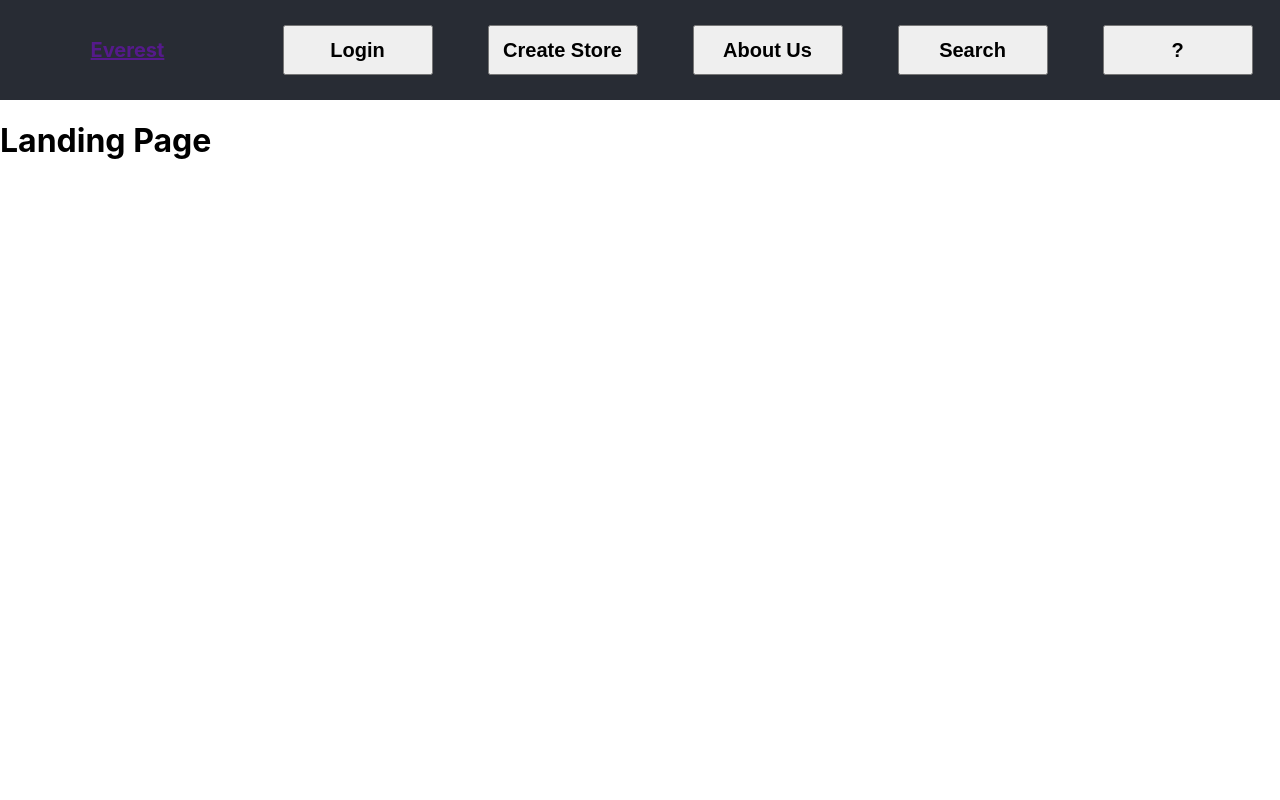
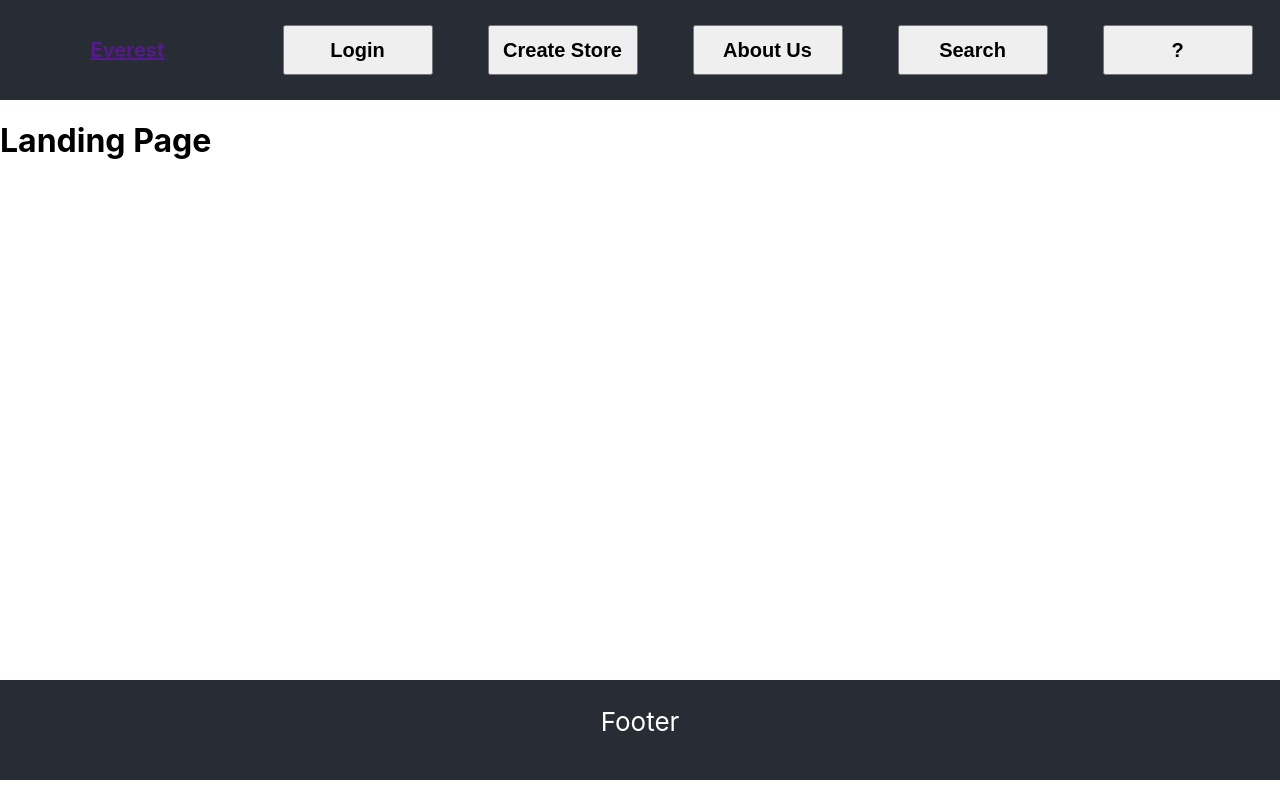
Before and after one commit to JohnDeLeoDev/Everest, a React (Create React App) app: page / in a window 1280 px wide. Built offline with nearby package versions, Linux system fonts and the light colour scheme.

Commit message:
Buttons for use cases for Owner are now functional.

```diff
--- a/src/App.css
+++ b/src/App.css
@@ -62,3 +62,17 @@
     transform: rotate(360deg);
   }
 }
+
+.Footer {
+  background-color: #282c34;
+  position:absolute;
+  flex-direction: row;
+  justify-content: center;
+  align-items: center;
+  font-size: calc(10px + 2vmin);
+  color: white;
+  height:100px;
+  width: 100%;
+  bottom:20px;
+  text-align: center;
+}
--- a/src/App.js
+++ b/src/App.js
@@ -1,5 +1,6 @@
 import './App.css'
 import {Header} from './Header.js';
+import {Footer} from './Footer.js';
 import React from 'react';
 import View from './View.js';
 
@@ -15,6 +16,10 @@ function App() {
   const [help, setHelp] = React.useState(null);
   const [login, setLogin] = React.useState(null);
   const [createStore, setCreateStore] = React.useState(false);
+  const [addComp, setAddComp] = React.useState(false);
+  const [inventory, setInventory] = React.useState(false);
+  const [modifyComp, setModifyComp] = React.useState(false);
+  const [removeComp, setRemoveComp] = React.useState(false);
 
   // These functions handle the state of the app within App.js so that external components can change the state of the app.
   function handleHome() {
@@ -24,10 +29,25 @@ function App() {
     setCreateStore(false);
   }
 
+  function handleRemoveComp(bool) {
+    setRemoveComp(bool);
+  }
+
+  function handleModifyComp(bool) {
+    setModifyComp(bool);
+  }
+
+  function handleInventory(bool) {
+    setInventory(bool);
+  }
+
   function handleAbout(bool) {
     setAbout(bool);
+  }
 
-  }
+  function handleAddComp(bool) {
+    setAddComp(bool);
+    }
 
   function handleLogin(bool) {
     setLogin(bool);
@@ -53,6 +73,11 @@ function App() {
     setHelp(false);
     setSearch(false);
     setStore(null);
+    setHome(true);
+    setAddComp(false);
+    setInventory(false);
+    setModifyComp(false);
+    setRemoveComp(false);
   }
 
   // Three core views, a header, view, and footer
@@ -60,7 +85,8 @@ function App() {
   return (
     <>
       <Header user={user} handleUser={handleUser} handleCreateStore={handleCreateStore} handleLogin={handleLogin} handleAbout={handleAbout} home={home} handleLogout={handleLogout}/>
-      <View user={user} handleUser={handleUser} createStore={createStore} about={about} login={login}/>
+      <View user={user} handleUser={handleUser} handleCreateStore={handleCreateStore} createStore={createStore} about={about} login={login} handleAddComp={handleAddComp} addComp={addComp} handleInventory={handleInventory} inventory={inventory} handleModifyComp={handleModifyComp} modifyComp={modifyComp} handleRemoveComp={handleRemoveComp} removeComp={removeComp}/>
+      <Footer />
     </>
 
   );
--- /dev/null
+++ b/src/Footer.js
@@ -0,0 +1,7 @@
+export function Footer() {
+    return (
+        <footer className="Footer">
+            <p>Footer</p>
+        </footer>
+    );
+}
--- a/src/Owner/AddComp.js
+++ b/src/Owner/AddComp.js
@@ -0,0 +1,7 @@
+export default function AddComp(props) {
+    return (
+        <>
+            <h1>AddComp</h1>
+        </>
+    )
+}
--- a/src/Owner/Inventory.js
+++ b/src/Owner/Inventory.js
@@ -0,0 +1,7 @@
+export default function Inventory(props) {
+    return (
+        <>
+            <h1>Inventory</h1>
+        </>
+    )
+}
--- /dev/null
+++ b/src/Owner/Modify.js
@@ -0,0 +1,7 @@
+export default function ModifyComp(props) {
+    return (
+        <>
+            <h1>Modify</h1>
+        </>
+    )
+}
--- a/src/Owner/Remove.js
+++ b/src/Owner/Remove.js
@@ -0,0 +1,7 @@
+export default function RemoveComp(props) {
+    return (
+        <>
+            <h1>RemoveComp</h1>
+        </>
+    )
+}
--- a/src/View.js
+++ b/src/View.js
@@ -3,19 +3,31 @@ import './App.css';
 import Create from './Owner/Create.js';
 import Login from './Login.js';
 import About from './About.js';
+import AddComp from './Owner/AddComp.js';
+import Inventory from './Owner/Inventory.js';
+import ModifyComp from './Owner/Modify.js';
+import RemoveComp from './Owner/Remove.js';
 
-function ManagerView() {
+function ManagerView(props) {
     return (
         <div className="ManagerView">
             <h1>Manager View</h1>
+            <button className="Button" onClick={() => {props.handleCreateStore(true)}}>Create Store</button>
+            <button className="Button" onClick={() => {props.handleAddComp(true)}}>Add Computers</button>
         </div>
     );
 }
 
-function OwnerView() {
+function OwnerView(props) {
     return (
         <div className="OwnerView">
             <h1>Welcome, Owner</h1>
+            <button className="Button" onClick={() => {props.handleCreateStore(true)}}>Create Store</button>
+            <button className="Button" onClick={() => {props.handleAddComp(true)}}>Add Computers</button>
+            <button className="Button" onClick={() => {props.handleInventory(true)}}>Inventory</button>
+            <button className="Button" onClick={() => {props.handleModifyComp(true)}}>Modify Computers</button>
+            <button className="Button" onClick={() => {props.handleRemoveComp(true)}}>Remove Computers</button>
+
         </div>
     );
 }
@@ -40,13 +52,18 @@ export default function View(props) {
 
     return (
         <>
-            {props.user === 'owner' && <OwnerView />}
-            {props.user === 'manager' && <ManagerView />}
+            {props.user === 'owner' && <OwnerView handleAddComp={props.handleAddComp} handleCreateStore={props.handleCreateStore} handleInventory={props.handleInventory} handleModifyComp={props.handleModifyComp} handleRemoveComp={props.handleRemoveComp}/>}
+            {props.user === 'manager' && <ManagerView handleCreateStore={props.handleCreateStore} />}
             {props.user === 'customer' && <CustomerView />}
             {(props.createStore === true && (props.user === 'manager' || props.user === 'owner')) && <Create />}
             {props.user === null && <Landing />}
             {props.login === true && <Login handleUser={props.handleUser}/>}
             {props.about === true && <About />}
+            {props.addComp ===true && <AddComp />}
+            {props.inventory === true && <Inventory />}
+            {props.modifyComp === true && <ModifyComp />}
+            {props.removeComp === true && <RemoveComp />}
+
 
         </>
     )
```
Also changed, not shown: src/Owner/Mod.js (deleted).
